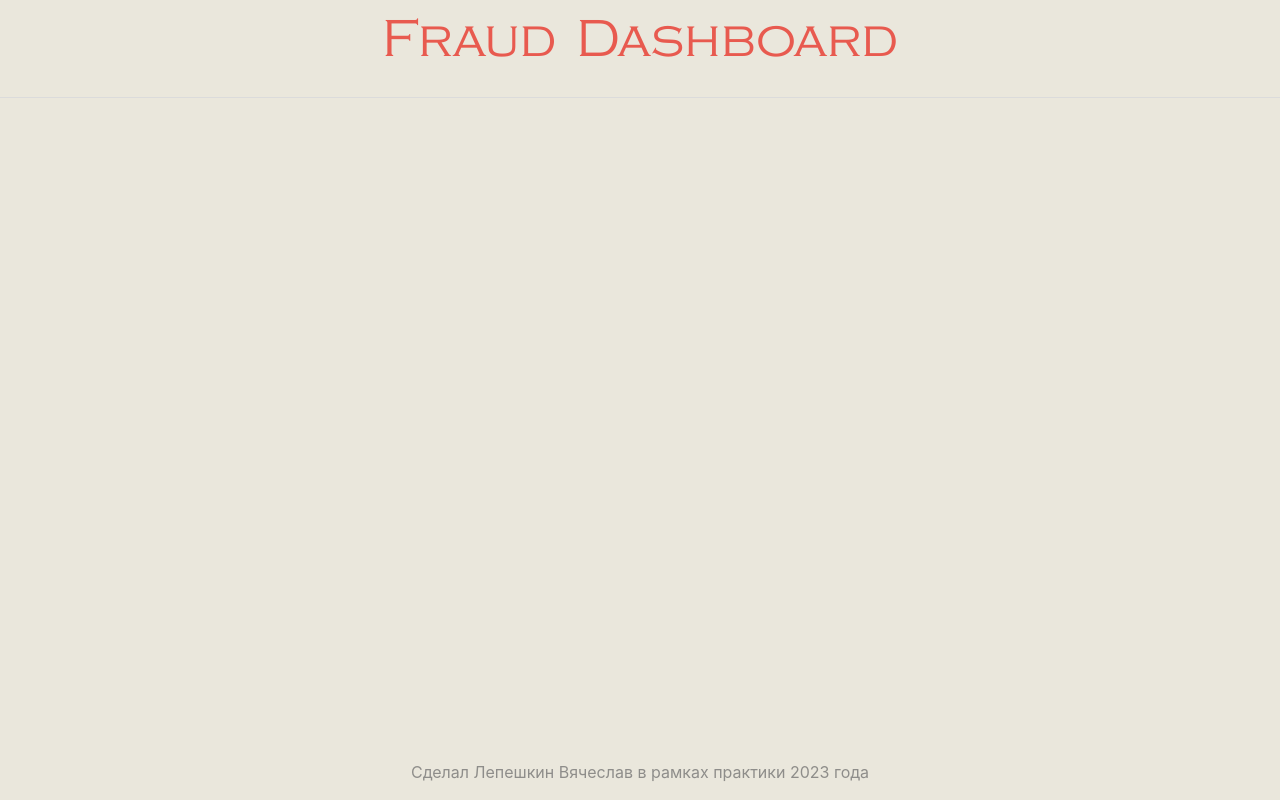
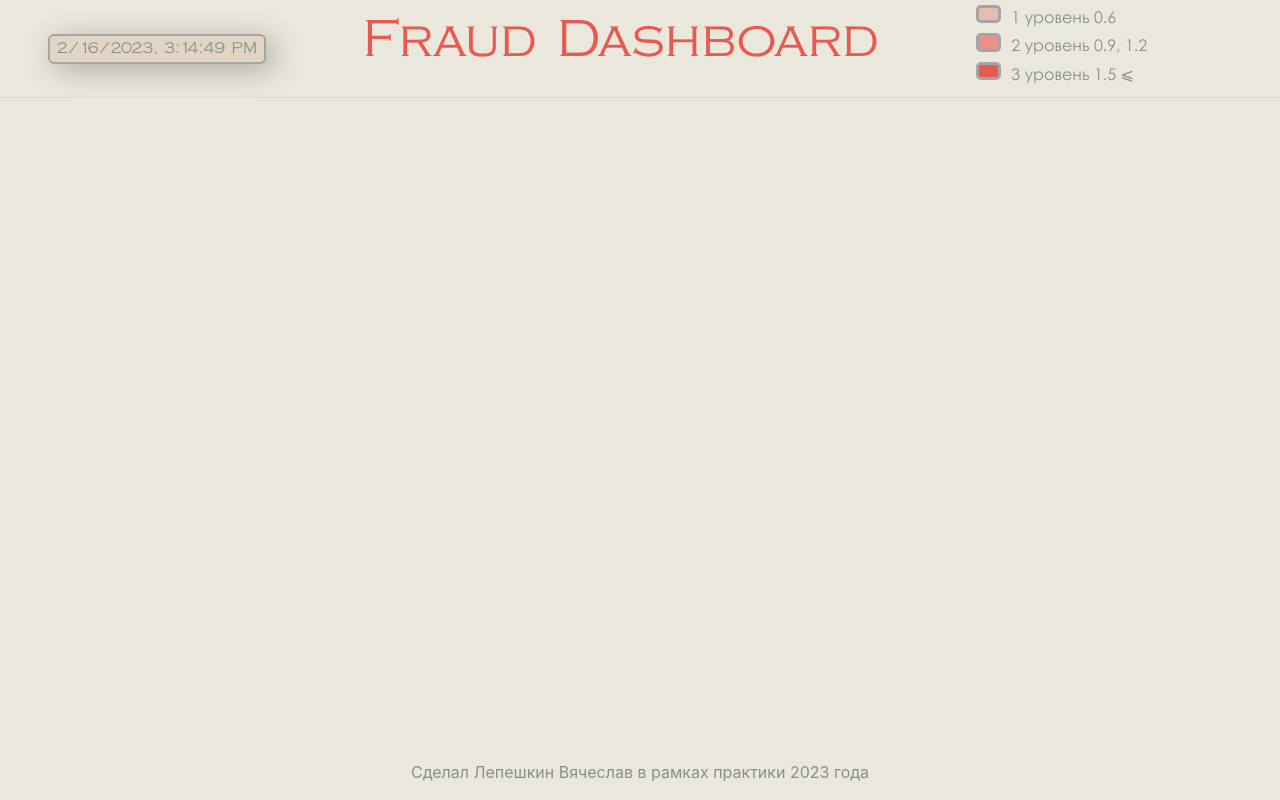
Before and after one commit to Lepeshkin-V/sber.practice2023.fraud-transactions-front, a React (Create React App) app: page /home/page/1 in a window 1280 px wide. Built offline with nearby package versions, Linux system fonts and the light colour scheme.

Commit message:
feat: add  legend

```diff
--- a/src/components/Clock/clock.module.css
+++ b/src/components/Clock/clock.module.css
@@ -4,4 +4,11 @@
   border-radius: 6px;
   background-color: #e2d5c3;
   padding: 1px 6px;
+  color: #8E8D8A !important;
+  text-align: center;
+
 }
+
+.clock_block {
+
+}
--- a/src/components/Clock/clock.tsx
+++ b/src/components/Clock/clock.tsx
@@ -12,14 +12,17 @@ const Clock = () => {
     useEffect(() => {
         const timerId = setInterval(refreshDate, 1000);
         return () => {
-          clearInterval(timerId);
+            clearInterval(timerId);
         };
-      }, []);
+    }, []);
 
-    return(
-        <div className={style.clock}>
-            {date.toLocaleString()}
+    return (
+        <div className={style.clock_block}>
+            <div className={style.clock}>
+                {date.toLocaleString()}
+            </div>
         </div>
+
     );
 }
 
--- a/src/components/Header/Header.tsx
+++ b/src/components/Header/Header.tsx
@@ -1,10 +1,18 @@
+import { observer } from "mobx-react-lite";
+import Clock from "../Clock/clock";
+import LegendTable from "../LegendTable/legendTable";
 import style from "./header.module.css"
-const Head = () => {
+const Head = observer(() => {
+    const legend = () => {
+            return <LegendTable />
+    }
     return (
-        <header className={style.header}>
+        <header>
+            <Clock />
             <p className={style.title}>Fraud Dashboard</p>
+            {legend()}
         </header>
     )
-}
+})
 
 export default Head;
--- a/src/components/Header/header.module.css
+++ b/src/components/Header/header.module.css
@@ -1,19 +1,20 @@
 header {
-    flex: 0 0 auto;
-}
-.header {
     font-family: 'title';
-    text-align: center;
     border-bottom: 1px solid #dbdbdb;
     height: 10%;
     max-height: 100px;
     min-height: 50px;
     margin-bottom: 20px;
     color: #E85A4F;
+    display: flex;
+    justify-content: space-around;
+    align-items: center;
+    align-content: center;
 }
 
 .title {
     font-size: 54px;
+    text-align: center;
 }
 
 @font-face {
--- /dev/null
+++ b/src/components/LegendTable/legendTable.module.css
@@ -0,0 +1,45 @@
+.block {
+    width: 30%;
+    position: relative;
+}
+
+.legend_block {
+    margin-top: 5px;
+    min-width: 20%;
+    display: grid;
+    gap: 10px;
+    grid-template-columns: 10% 85%;
+    grid-template-rows: 20% 20% 20%;
+    text-align: start;
+    color: #8E8D8A;
+}
+
+.tetx_legend {
+    margin: 0;
+    font-family: 'table';
+}
+
+.level1 {
+    height: 100%;
+    background-color: #e8594f4d;
+    border: 3px solid #a6a5a5;
+    border-radius: 5px;
+
+}
+
+.level2 {
+    background-color: #e8594f9a;
+    border: 3px solid #a6a5a5;
+    border-radius: 5px;
+}
+
+.level3 {
+    background-color: #E85A4F;
+    border: 3px solid #a6a5a5;
+    border-radius: 5px;
+}
+
+@font-face {
+    font-family: 'table';
+    src: url(../../Assets/fonts/table.ttf);
+}
--- /dev/null
+++ b/src/components/LegendTable/legendTable.tsx
@@ -0,0 +1,25 @@
+import { observer } from 'mobx-react-lite';
+import statisticStore from '../../strore/statisticStore';
+import style from './legendTable.module.css'
+
+const LegendTable = observer(() => {
+
+    if (statisticStore.isStatistic === false) {
+        return (
+            <div className={style.legend_block}>
+                <div className={style.level1}></div>
+                <p className={style.tetx_legend}>1 уровень 0.6</p>
+                <div className={style.level2}></div>
+                <p className={style.tetx_legend}>2 уровень 0.9, 1.2</p>
+                <div className={style.level3}></div>
+                <p className={style.tetx_legend}>3 уровень 1.5 {'⩽'}</p>
+            </div>
+        );
+    }
+    else {
+        return <div className={style.legend_block}></div>
+    }
+
+});
+
+export default LegendTable;
```
